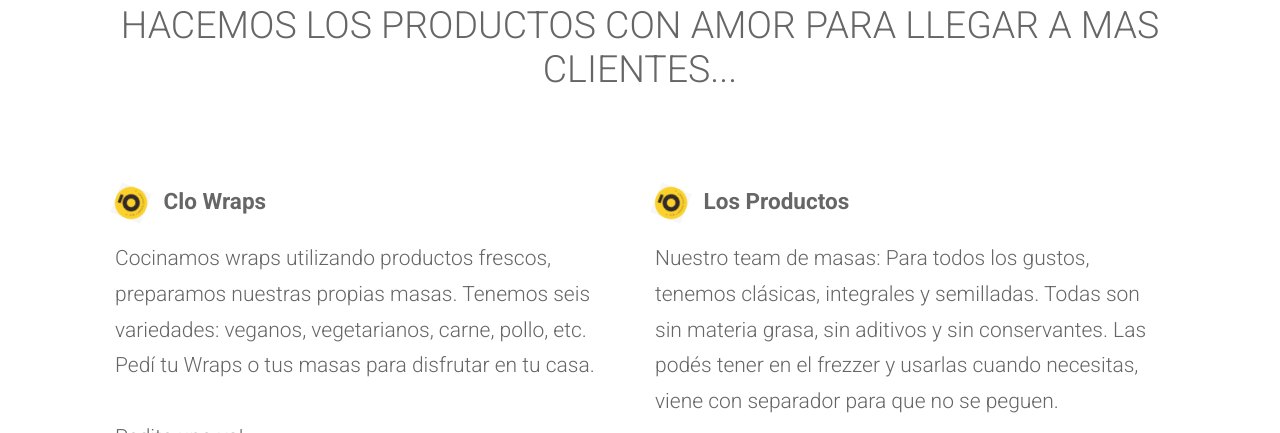
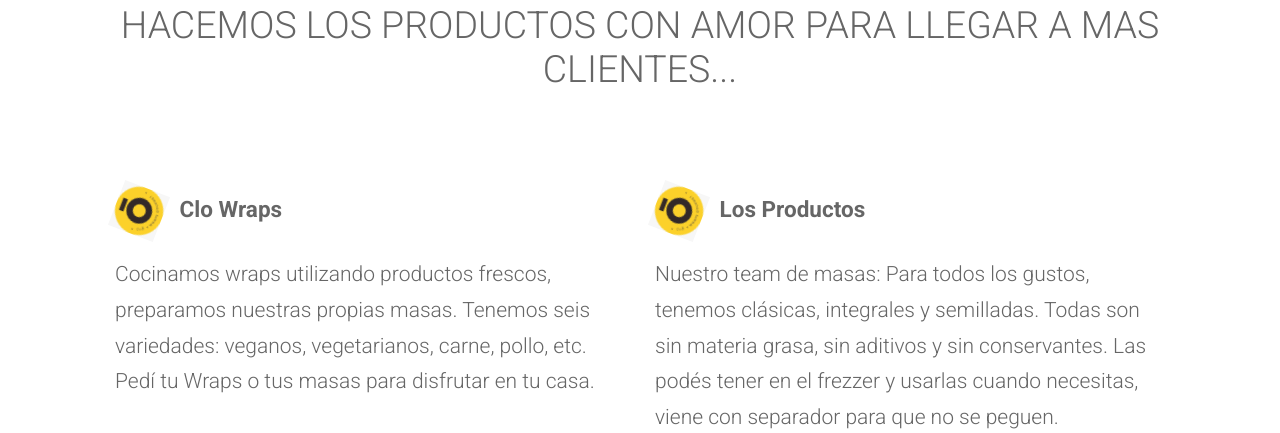
Before and after one commit to LemonDesing/CloWrapsGourmet, a plain HTML site: page index.html in a window 1280 px wide. Shown: the part 1074-1507 px from the top of the page. Drawn offline with Linux system fonts and the light colour scheme.

Commit message:
Update index.html

```diff
--- a/index.html
+++ b/index.html
@@ -145,13 +145,13 @@ crossorigin="anonymous">
 <h2 class="text-center wowload fadeInUp">HACEMOS LOS PRODUCTOS CON AMOR PARA LLEGAR A MAS CLIENTES...</h2>
   <div class="row">
   <div class="col-sm-6 wowload fadeInLeft">
-    <h4><img src="/images/favicon_io (4)/favicon-32x32.png" alt=""> &nbsp;<b> Clo Wraps</b></h4>
+    <h4><img src="/images/favicon_io (4)/favicon.ico" alt=""> &nbsp;<b> Clo Wraps</b></h4>
     <p class="par">Cocinamos wraps utilizando productos frescos, preparamos nuestras propias masas. Tenemos seis variedades: veganos, vegetarianos, carne, pollo, etc.
         Pedí tu Wraps o tus masas para disfrutar en tu casa.</p>
         <p>Pedite uno ya!</p><img src="/images/wa.link_phwco8.jpg" alt="imagen QR" title="imagen QR" width="60px" height="60px">
   </div>
   <div class="col-sm-6 wowload fadeInRight">
-  <h4><img src="/images/favicon_io (4)/favicon-32x32.png" alt=""> &nbsp;<b> Los Productos</b></h4>
+  <h4><img src="/images/favicon_io (4)/favicon.ico" alt=""> &nbsp;<b> Los Productos</b></h4>
   <p class="par">Nuestro team de masas:
     Para todos los gustos, tenemos clásicas, integrales  y semilladas.
     Todas son sin materia grasa, sin aditivos y sin conservantes.
```
